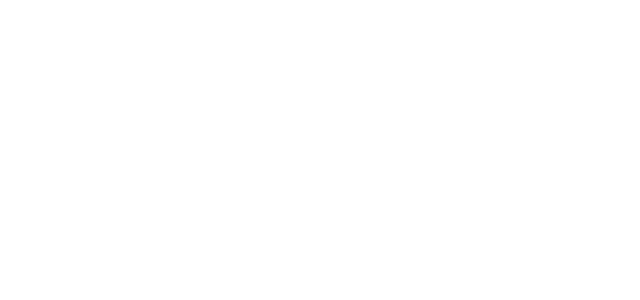
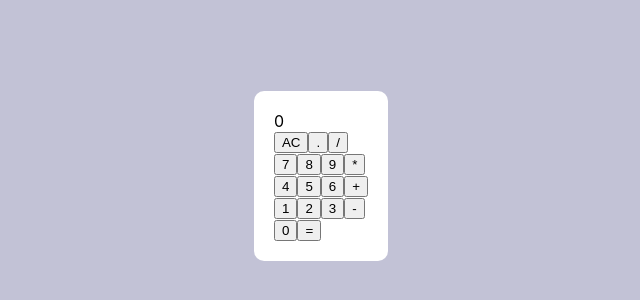
Before and after one commit to m-amroune/build-a-javascript-calculator, a React (Create React App) app: page / in a window 1280 px wide. Shown: the part 224-524 px from the top of the page, without its empty margins (319-959 px from the left). Built offline with nearby package versions, Linux system fonts and the light colour scheme.

Commit message:
add buttons and initialized state for result

```diff
--- a/src/App.css
+++ b/src/App.css
@@ -1,38 +1,14 @@
-.App {
-  text-align: center;
+#container{
+  width: 100%;
+  height: 100vh;
+  display: flex;
+  align-items: center;
+  justify-content: center;
+  background-color: #c2c2d6;;
 }
 
-.App-logo {
-  height: 40vmin;
-  pointer-events: none;
+#calculator{
+padding: 20px;
+border-radius: 10px;
+background-color: white;
 }
-
-@media (prefers-reduced-motion: no-preference) {
-  .App-logo {
-    animation: App-logo-spin infinite 20s linear;
-  }
-}
-
-.App-header {
-  background-color: #282c34;
-  min-height: 100vh;
-  display: flex;
-  flex-direction: column;
-  align-items: center;
-  justify-content: center;
-  font-size: calc(10px + 2vmin);
-  color: white;
-}
-
-.App-link {
-  color: #61dafb;
-}
-
-@keyframes App-logo-spin {
-  from {
-    transform: rotate(0deg);
-  }
-  to {
-    transform: rotate(360deg);
-  }
-}
--- a/src/App.js
+++ b/src/App.js
@@ -1,9 +1,48 @@
 
 import './App.css';
+import { useState } from 'react';
 
 function App() {
+  const [calc, setCalc] = useState('');
+  const [result, setResult] = useState('');
+
+
+
   return (
-    <div className="App">
+    <div id="container">
+      <div id="calculator">
+        <div id="display">
+          {result ?  <span>(0)</span> : ""} { calc || "0"}
+        </div>
+          <div>
+            <button id="clear">AC</button>
+            <button id="decimal">.</button>
+            <button id="divide">/</button>
+          </div>
+          <div>
+            <button id="seven">7</button>
+            <button id="eight">8</button>
+            <button id="nine">9</button>
+            <button id="multiply">*</button>
+          </div>
+          <div>
+            <button id="four">4</button>
+            <button id="five">5</button>
+            <button id="six">6</button>
+            <button id="add">+</button>
+          </div>
+          <div>
+            <button id="one">1</button>
+            <button id="two">2</button>
+            <button id="three">3</button>
+            <button id="subtract">-</button>
+          </div>
+          <div>
+            <button id="zero">0</button>
+            <button id="equals">=</button>
+          </div>
+        </div>
+
 
     </div>
   );
--- a/src/index.js
+++ b/src/index.js
@@ -1,6 +1,7 @@
 import React from 'react';
 import ReactDOM from 'react-dom/client';
 import './index.css';
+import './App.css';
 import App from './App';
 
 
```
